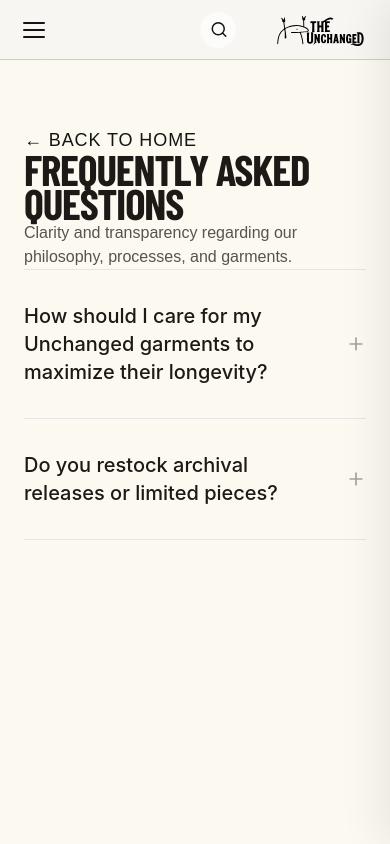
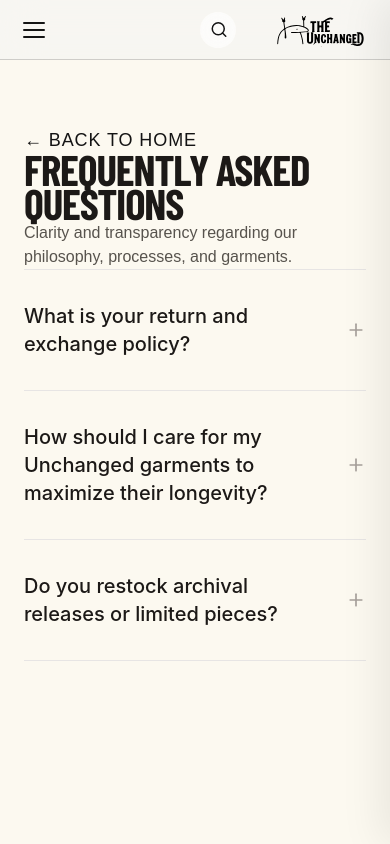
Before and after one commit to eshubhat/unchanged-fe, a React (Vite) app: page /faq in a window 390 px wide. Shown: the top 844 px of the page. Built offline with nearby package versions, Linux system fonts and the light colour scheme; no server answers; a web font is replaced by a local one.

Commit message:
ui changes and added return information

```diff
--- a/src/components/Landing/Collections/page.tsx
+++ b/src/components/Landing/Collections/page.tsx
@@ -519,7 +519,7 @@
               </div>
 
               {/* Tax note */}
-              <p className="text-[11px] text-stone-400 -mt-3">
+              <p className="text-lg text-stone-400 -mt-3">
                 Inclusive of all taxes. &bull; Enjoy hassle-free returns and exchanges within 7 days of delivery.
               </p>
 
@@ -1003,8 +1003,8 @@
                 key={value}
                 onClick={() => setCategory(value)}
                 className={`flex-1 py-2 text-xs font-bold uppercase tracking-wider border transition-colors ${categoryFilter === value
-                    ? "bg-[#141414] text-white border-[#141414]"
-                    : "bg-white text-stone-600 border-stone-300 hover:border-black"
+                  ? "bg-[#141414] text-white border-[#141414]"
+                  : "bg-white text-stone-600 border-stone-300 hover:border-black"
                   }`}
               >
                 {label}
--- a/src/pages/FAQ/page.tsx
+++ b/src/pages/FAQ/page.tsx
@@ -11,6 +11,10 @@
   const [openIndex, setOpenIndex] = useState<number | null>(null);
 
   const faqs = [
+    {
+      question: "What is your return and exchange policy?",
+      answer: "At The Unchanged, we want you to love what you wear. If you're not completely satisfied with your purchase, you may request a return or exchange within 7 days of delivery.\n\nTo be eligible, the product must be unused, unworn, unwashed, and returned in its original condition with all tags and packaging intact."
+    },
     {
       question: "How should I care for my Unchanged garments to maximize their longevity?",
       answer: "We build our garments with structural integrity as the primary focus, utilizing heavy-weight cottons and durable construction methods. To maintain this integrity, we recommend washing in cold water with similar colors and hanging to dry. Avoid high-heat tumble drying, as it can compromise both the fabric structure and the precise fit of the garment over time."
@@ -61,7 +65,7 @@
                     isOpen ? "max-h-96 opacity-100 pb-10" : "max-h-0 opacity-0"
                   }`}
                 >
-                  <p className="text-lg text-stone-600 leading-relaxed pr-8 md:pr-12">
+                  <p className="text-lg text-stone-600 leading-relaxed pr-8 md:pr-12 whitespace-pre-line">
                     {faq.answer}
                   </p>
                 </div>
```
